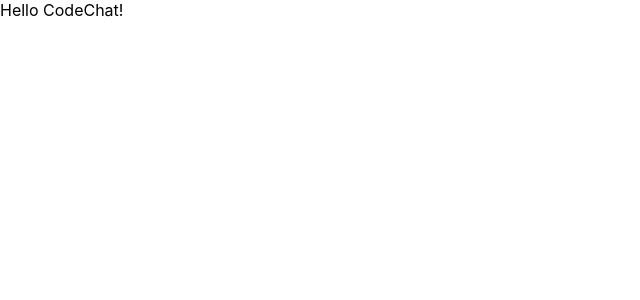
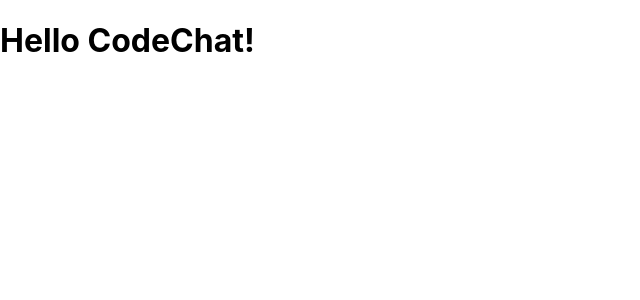
Before and after one commit to Abualiy/Portfolio, a JavaScript app in the folder codechat/: page / in a window 1280 px wide. Shown: the top 300 px of the page, without its empty margins (0-640 px from the left). Built offline with nearby package versions, Linux system fonts and the light colour scheme; the HTML template or start-up script is replaced by a standard one.

Commit message:
arrow function

```diff
--- a/codechat/src/App.js
+++ b/codechat/src/App.js
@@ -1,5 +1,7 @@
-function App() {
-  return (<>Hello CodeChat!</>);
+const App = () => {
+  return (<>
+	  <h1>Hello CodeChat!</h1>
+	  </>);
 }
 
 export default App;
```
